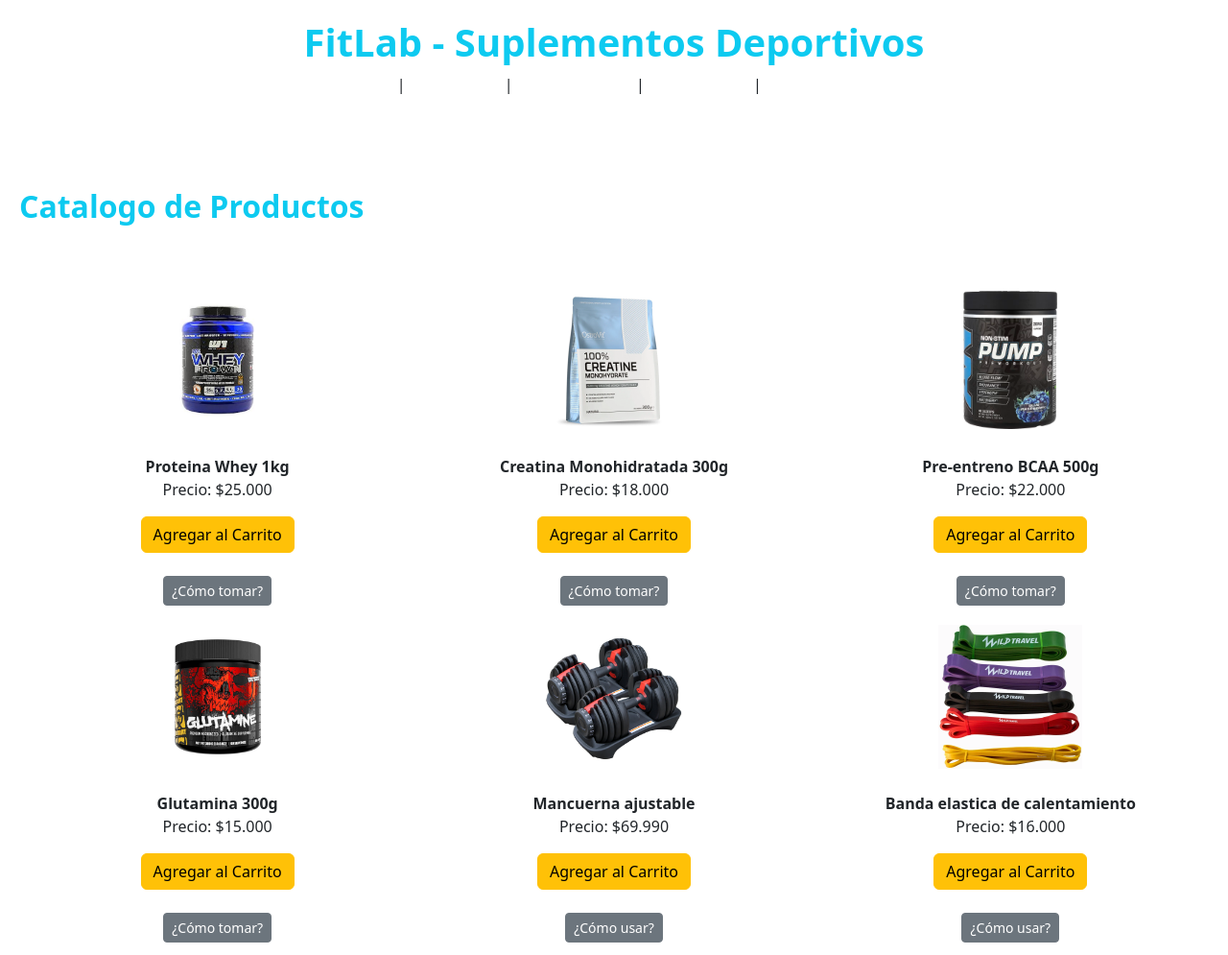
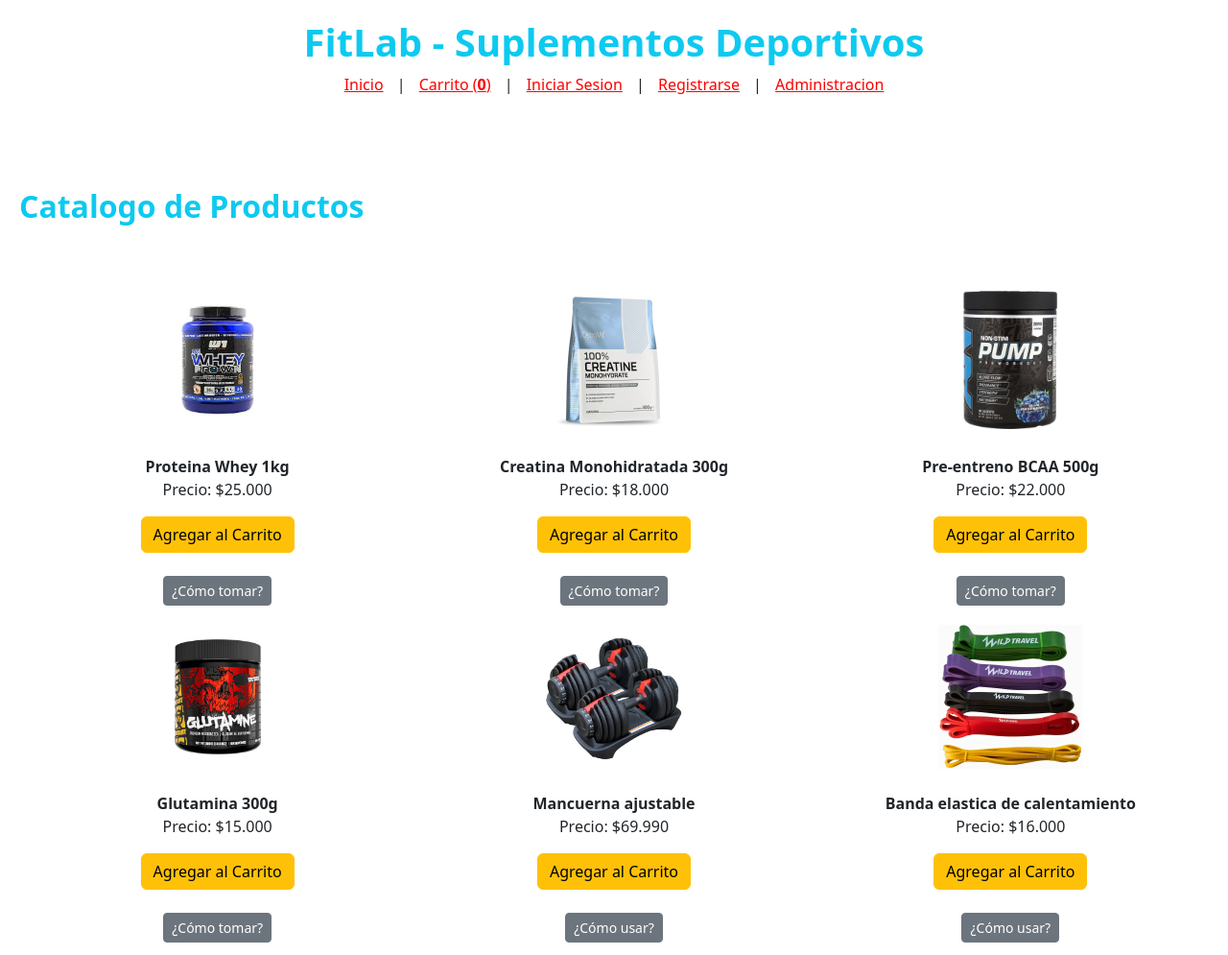
Before and after one commit to akuma-87/fitlab, a plain HTML site: page index.html in a window 1280 px wide. Shown: the top 995 px of the page at 96% size. Drawn offline with nearby package versions, Linux system fonts and the light colour scheme.

Commit message:
comic anterior se suben las imagen y video corporativo y cambio de color de los otones que direccionan a las paginas

```diff
--- a/index.html
+++ b/index.html
@@ -10,11 +10,11 @@
         <h1 class="text-info" style=" font-weight: 900;">FitLab - Suplementos Deportivos</h1>
         <!-- MENU DE NAVEGACION -->
         <div>
-            <a href="index.html" style="color: white; margin: 10px;">Inicio</a> |
-            <a href="carrito.html" style="color: white; margin: 10px;">Carrito (<b id="cant-carrito">0</b>)</a> |
-            <a href="login.html" style="color: white; margin: 10px;">Iniciar Sesion</a> |
-            <a href="registro.html" style="color: white; margin: 10px;">Registrarse</a> |
-            <a href="admin.html" style="color: white; margin: 10px;">Administracion</a>
+            <a href="index.html" style="color:red; margin: 10px;">Inicio</a> |
+            <a href="carrito.html" style="color:red; margin: 10px;">Carrito (<b id="cant-carrito">0</b>)</a> |
+            <a href="login.html" style="color: red; margin: 10px;">Iniciar Sesion</a> |
+            <a href="registro.html" style="color: red; margin: 10px;">Registrarse</a> |
+            <a href="admin.html" style="color: red; margin: 10px;">Administracion</a>
         </div>
     </center>
     <br></br>
```
